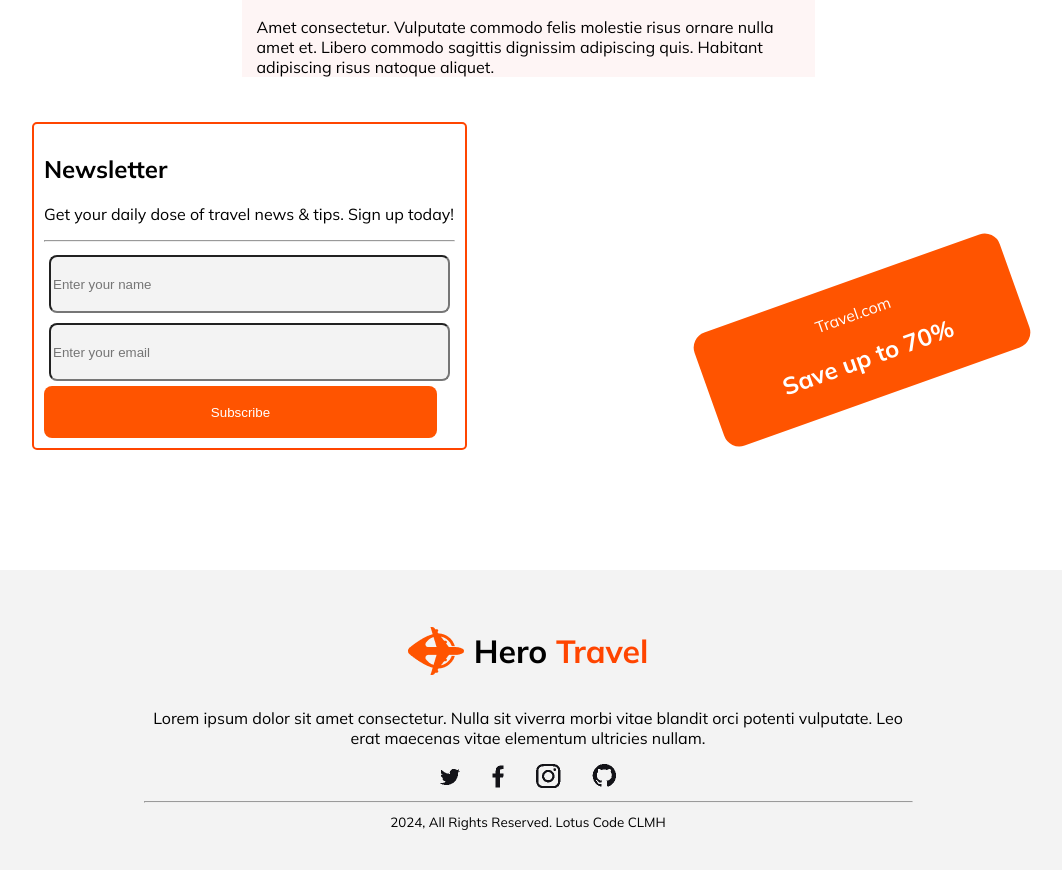
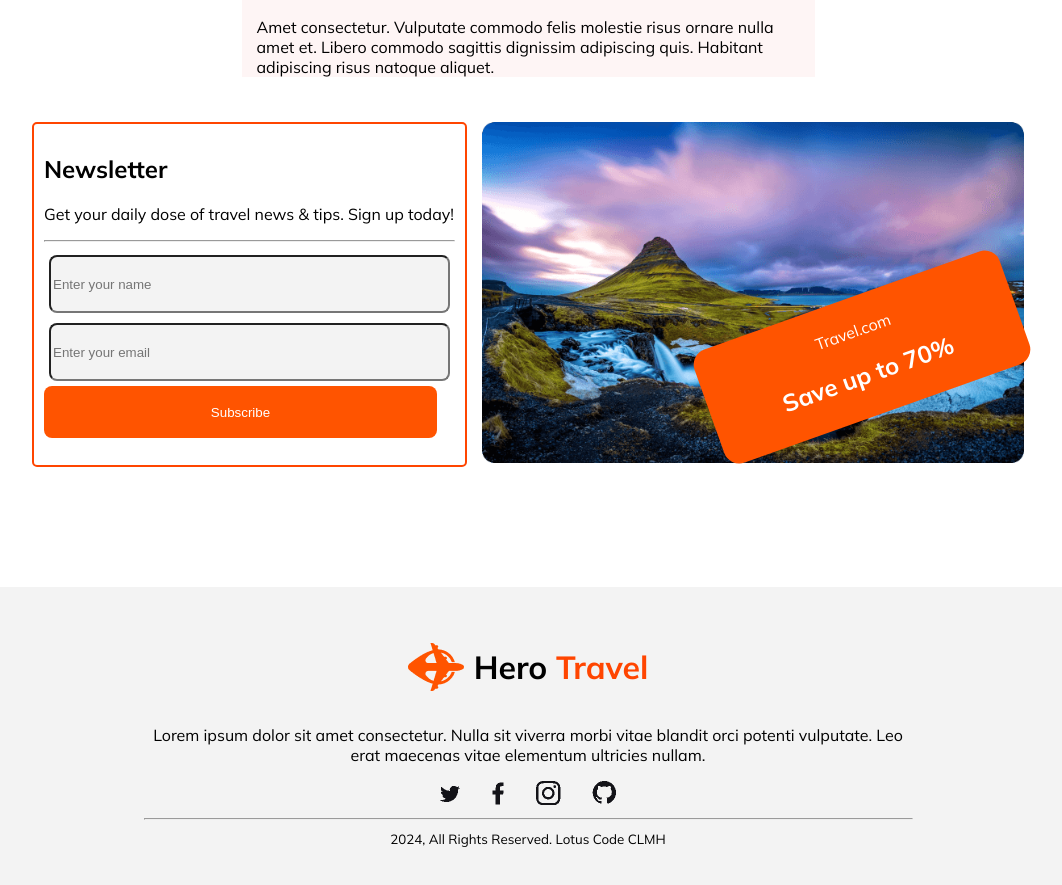
Before and after one commit to Clement-Lotus-Mollick/Assignment-2-travel-web, a plain HTML site: page index.html in a window 1280 px wide. Shown: the part 3129-4014 px from the top of the page, without its empty margins (112-1174 px from the left). Drawn offline with Linux system fonts and the light colour scheme; the site is published under a folder, as on GitHub Pages, so addresses that start at the root find nothing.

Commit message:
bug fixed

```diff
--- a/index.html
+++ b/index.html
@@ -164,7 +164,7 @@
                 </form>
             </div>
             <div>
-                <img src="/Images/Rectangle 8 (1).png" alt="" style="width: 100%;">
+                <img src="./Images/Rectangle 8 (1).png" alt="" style="width: 100%;">
             </div>
         </div>
         <div class="position">
```
